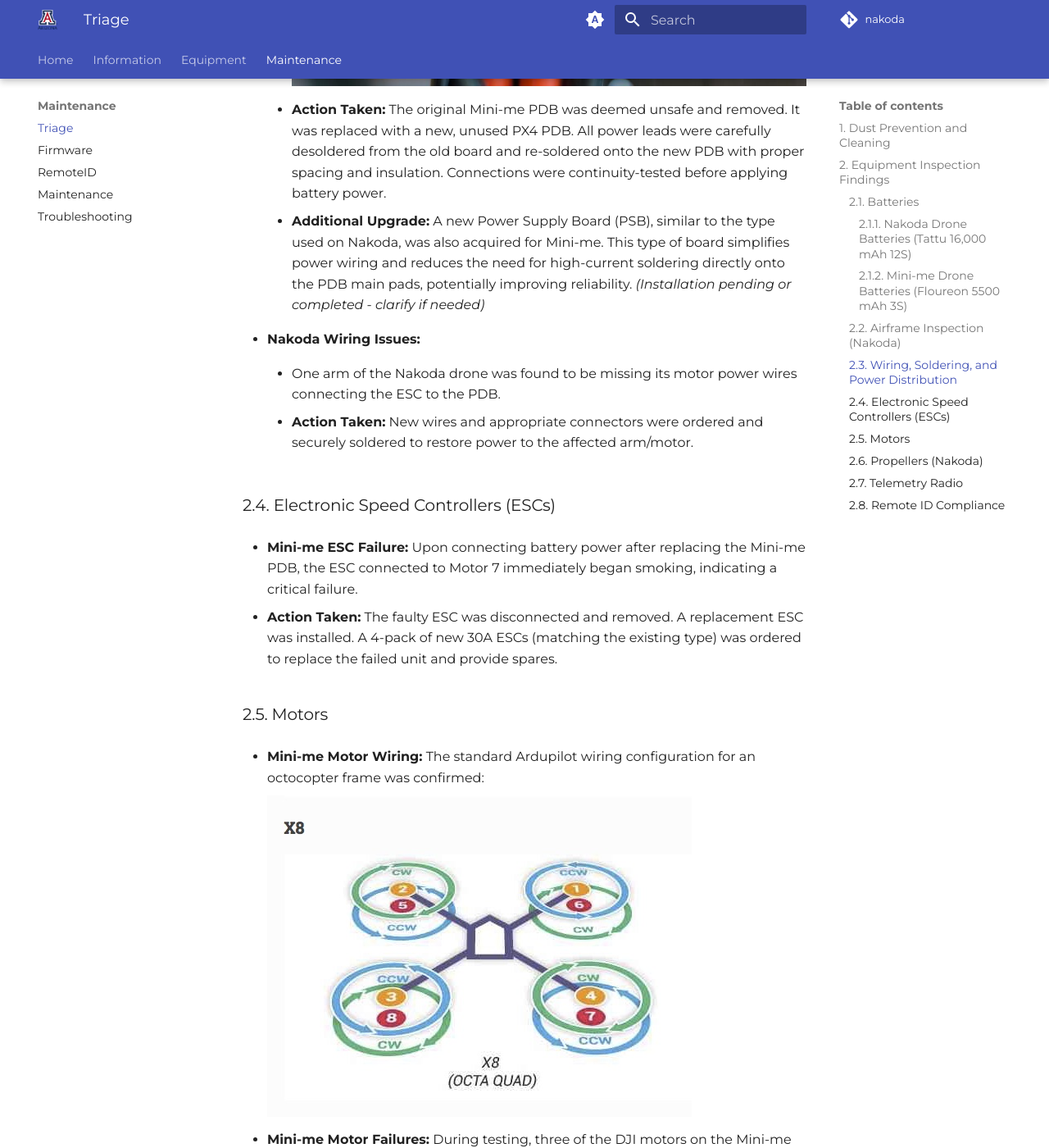
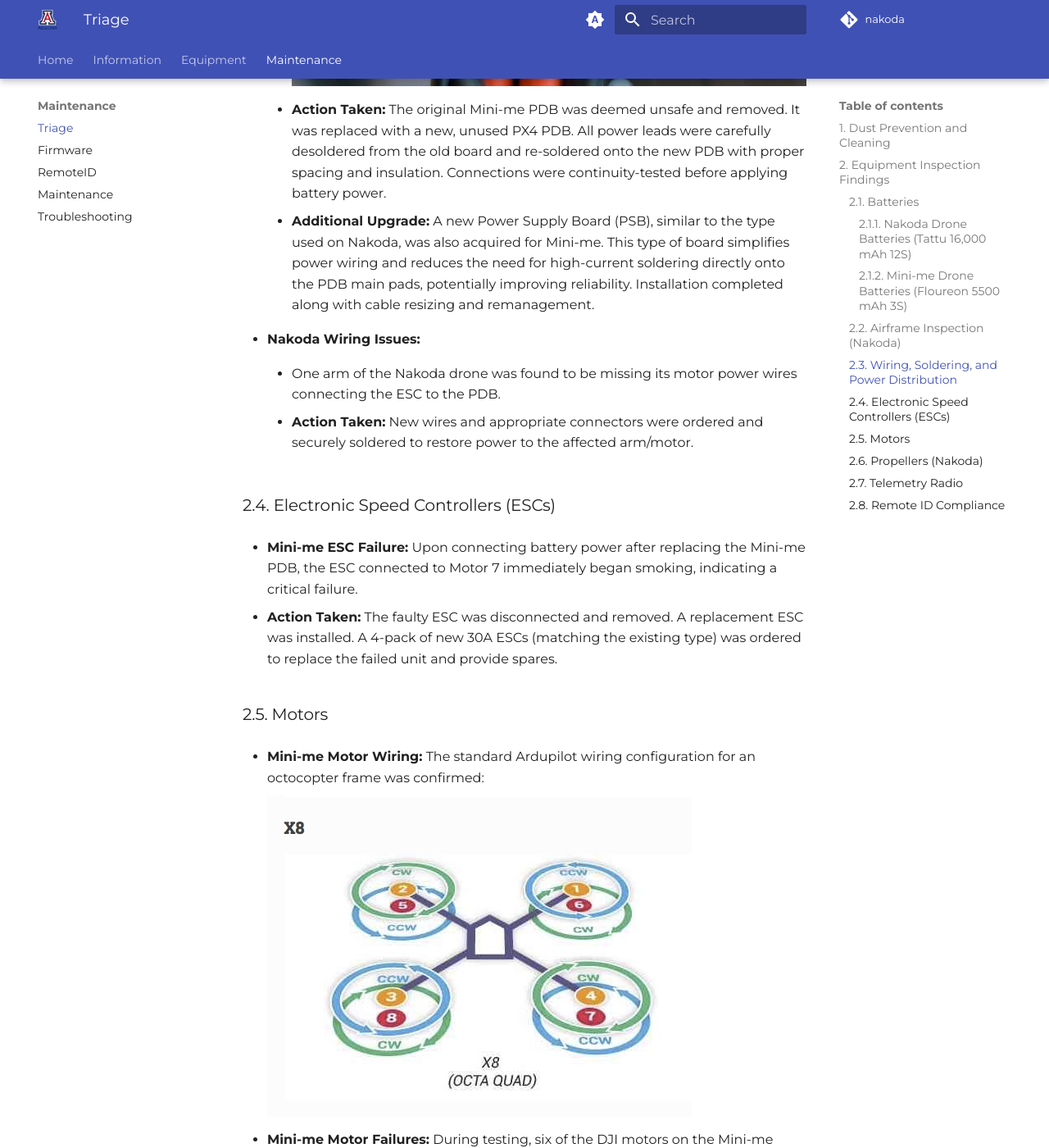
Before and after one commit to tyson-swetnam/nakoda, an MkDocs documentation site: the page built from docs/triage.md, in a window 1280 px wide and 1400 px high, scrolled down 7297 px. Shown: the whole window at 82% size. Built offline with MkDocs 1.6.1 and Material for MkDocs 9.7.7, drawn with Linux system fonts in a browser that asks for light colours; some web fonts are replaced; comment, search, counter and statistics services are not loaded; some of the changed text lies outside the part shown.

Commit message:
Doc updates on drone firmware

```diff
--- a/docs/triage.md
+++ b/docs/triage.md
@@ -88,7 +88,8 @@
 
     * **Action Taken:** The original Mini-me PDB was deemed unsafe and removed. It was replaced with a new, unused PX4 PDB. All power leads were carefully desoldered from the old board and re-soldered onto the new PDB with proper spacing and insulation. Connections were continuity-tested before applying battery power.
 
-    * **Additional Upgrade:** A new Power Supply Board (PSB), similar to the type used on Nakoda, was also acquired for Mini-me. This type of board simplifies power wiring and reduces the need for high-current soldering directly onto the PDB main pads, potentially improving reliability. *(Installation pending or completed - clarify if needed)*
+    * **Additional Upgrade:** A new Power Supply Board (PSB), similar to the type used on Nakoda, was also acquired for Mini-me. This type of board simplifies power wiring and reduces the need for high-current soldering directly onto the PDB main pads, potentially improving reliability. Installation completed along with cable resizing and remanagement.
+
 
 * **Nakoda Wiring Issues:**
 
@@ -108,9 +109,11 @@
 
     ![Ardupilot Octocopter Motor Numbering Diagram](assets/photos/ardupilot_octo_motor_diagram.jpg)
 
-* **Mini-me Motor Failures:** During testing, three of the DJI motors on the Mini-me drone were found to be inoperable (failed to spin or exhibited erratic behavior).
+* **Mini-me Motor Failures:** During testing, six of the DJI motors on the Mini-me drone were found to be inoperable (failed to spin or exhibited erratic behavior).
 
-* **Action Taken:** The three failed DJI motors were replaced with the extra motors from the cache box.
+    ![All 6 broken motors]()
+
+* **Action Taken:** The six failed DJI motors were replaced with the extra motors from the cache box.
 
 ### 2.6. Propellers (Nakoda)
 
```
Also changed, not shown: docs/minime.md (+7 -0 lines), docs/planner.md (+20 -0 lines), docs/assets/screenshots/ActuatorSetup.png (added), docs/assets/screenshots/FrameSetup.png (added), docs/assets/screenshots/PowerAdjust.png (added), docs/assets/screenshots/RadioSetup.png (added).
